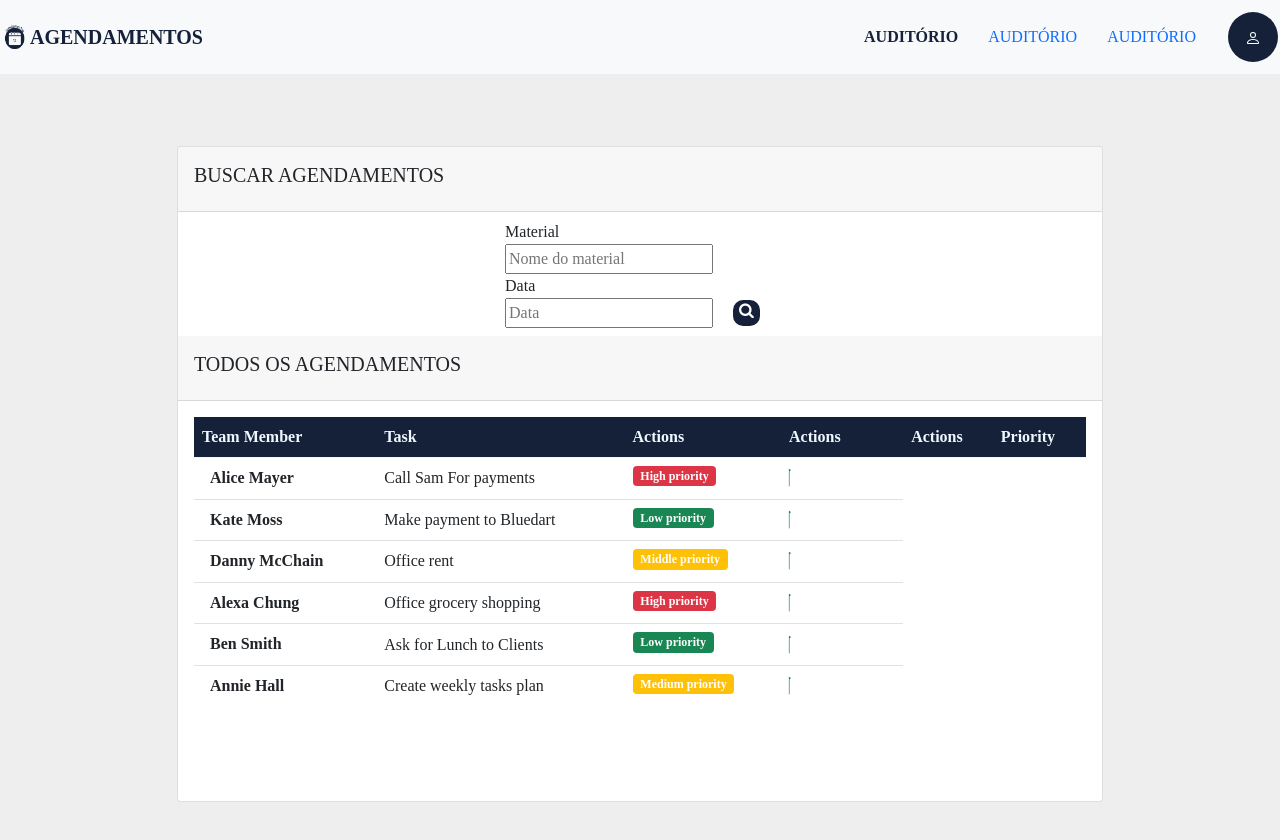
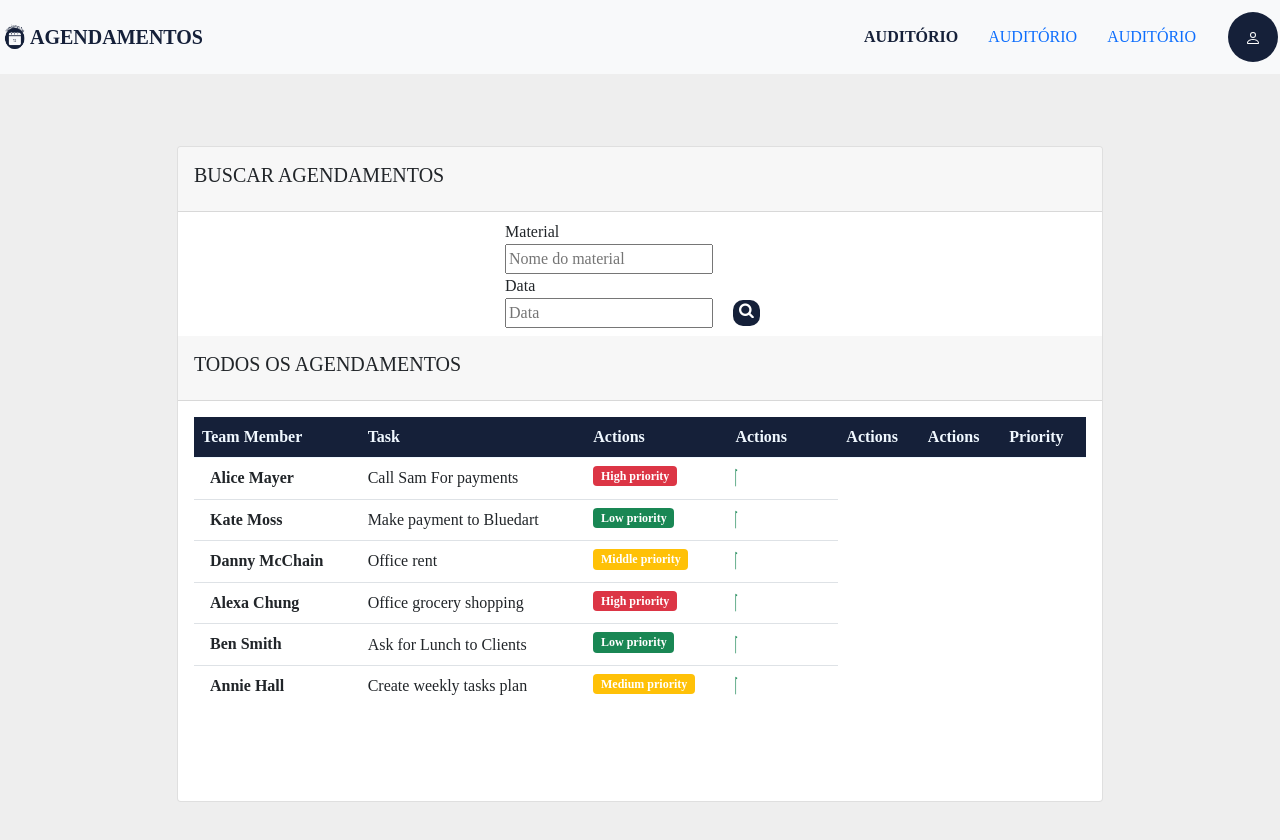
Before and after one commit to danielapandrade/controle-agendamento, an Angular app: page /entrar in a window 1280 px wide. Shown: the top 840 px of the page. Built offline with nearby package versions, Linux system fonts and the light colour scheme.

Commit message:
ajustando layout atividade-12

```diff
--- a/src/app/main-panel/main-panel.component.html
+++ b/src/app/main-panel/main-panel.component.html
@@ -41,6 +41,7 @@
                 <tr class="rectangle">
                   <th scope="col">Team Member</th>
                   <th scope="col">Task</th>
+                  <th scope="col">Actions</th>
                   <th scope="col">Actions</th>
                   <th scope="col">Actions</th>
                   <th scope="col">Actions</th>
```
